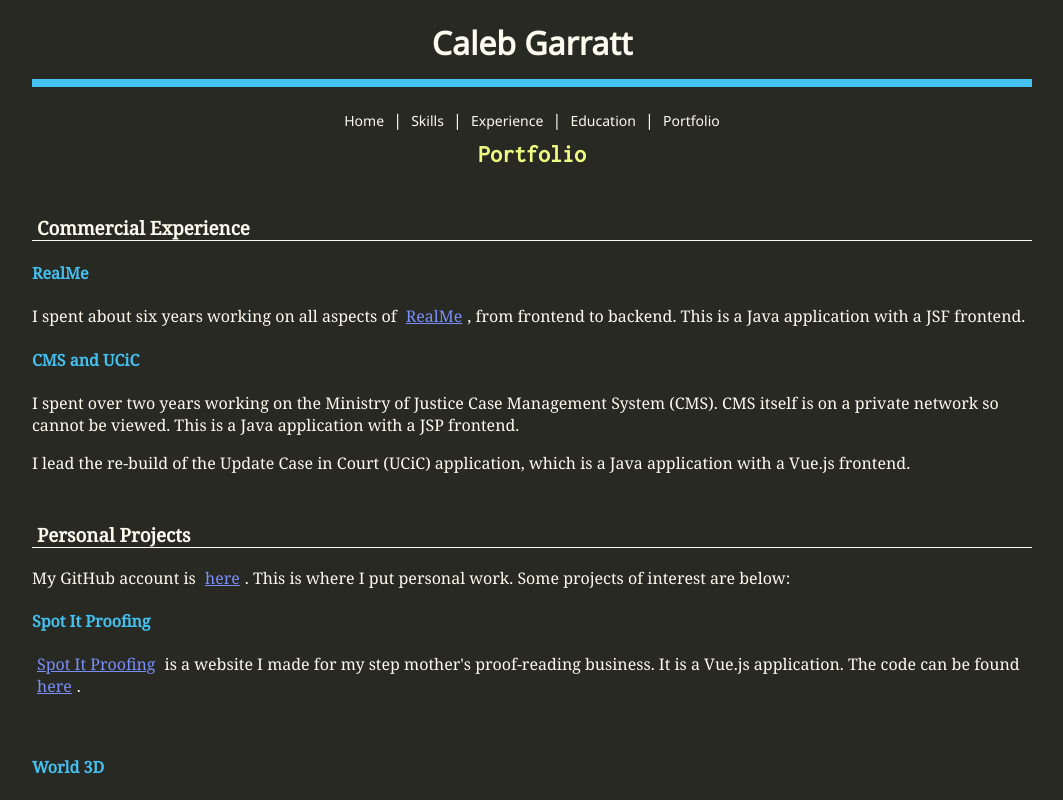
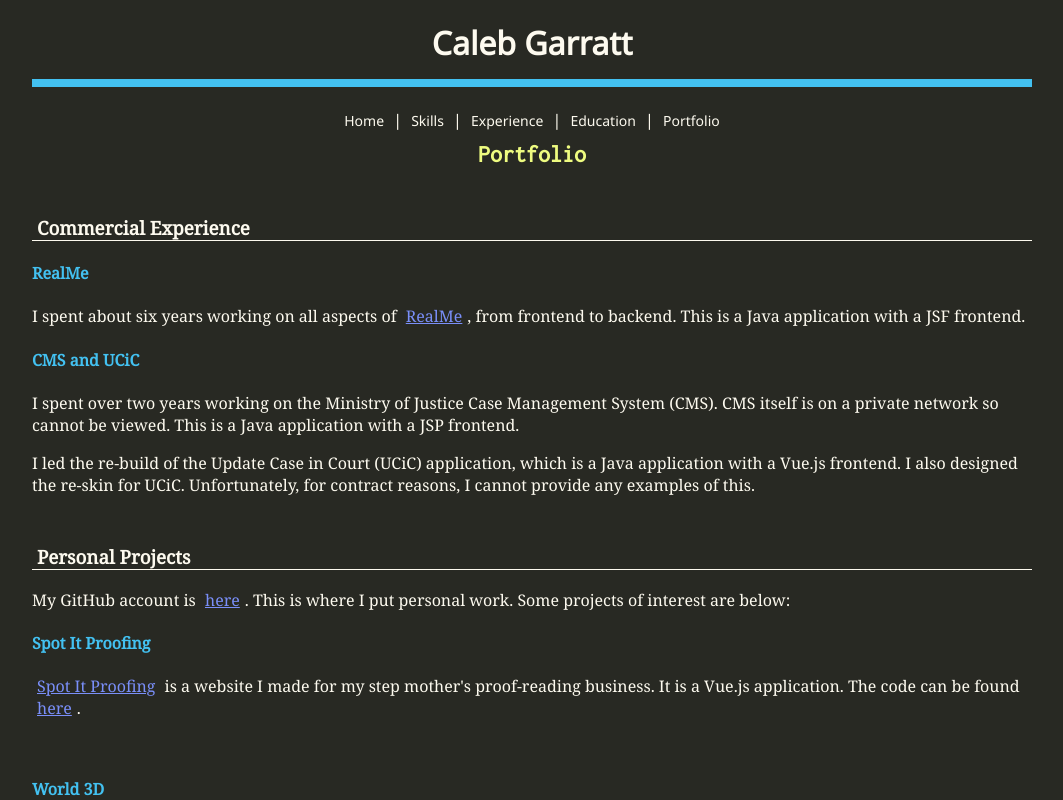
Before and after one commit to metalcarratt/aboutme, a Vue app: page /#/portfolio in a window 1280 px wide. Shown: the top 800 px of the page, without its empty margins (108-1171 px from the left). Built offline with nearby package versions, Linux system fonts and the light colour scheme.

Commit message:
minor updates

```diff
--- a/src/pages/Home.vue
+++ b/src/pages/Home.vue
@@ -16,9 +16,9 @@
 
         <p>Read about my work experience: <router-link to="/experience">here</router-link></p>
 
-        <p>Take a look at my qualifications and Training: <router-link to="/education">here</router-link></p>
+        <p>Take a look at my qualifications and training: <router-link to="/education">here</router-link></p>
 
-        <p>You can look at my portfolio page: <router-link to="/portfolio">here</router-link></p>
+        <p>You can look at a few of the things I've worked on <router-link to="/portfolio">here</router-link></p>
 
         <p>Please <a href="mailto:metal.carratt@gmail.com">contact me</a> for references.</p>
 
--- a/src/pages/Portfolio.vue
+++ b/src/pages/Portfolio.vue
@@ -17,14 +17,10 @@
         </p>
 
         <p>
-            I lead the re-build of the Update Case in Court (UCiC) application, which is a
-            Java application with a Vue.js frontend.
+            I led the re-build of the Update Case in Court (UCiC) application, which is a
+            Java application with a Vue.js frontend. I also designed the re-skin for UCiC.
+            Unfortunately, for contract reasons, I cannot provide any examples of this.
         </p>
-        <!--
-        <p>
-            I also designed the re-skin for UCiC. You can see of a sample of that here.
-        </p>
-        -->
 
         <h3>Personal Projects</h3>
         <p>
```
Also changed, not shown: 13 other files (tests, documents, lock files or other folders).
